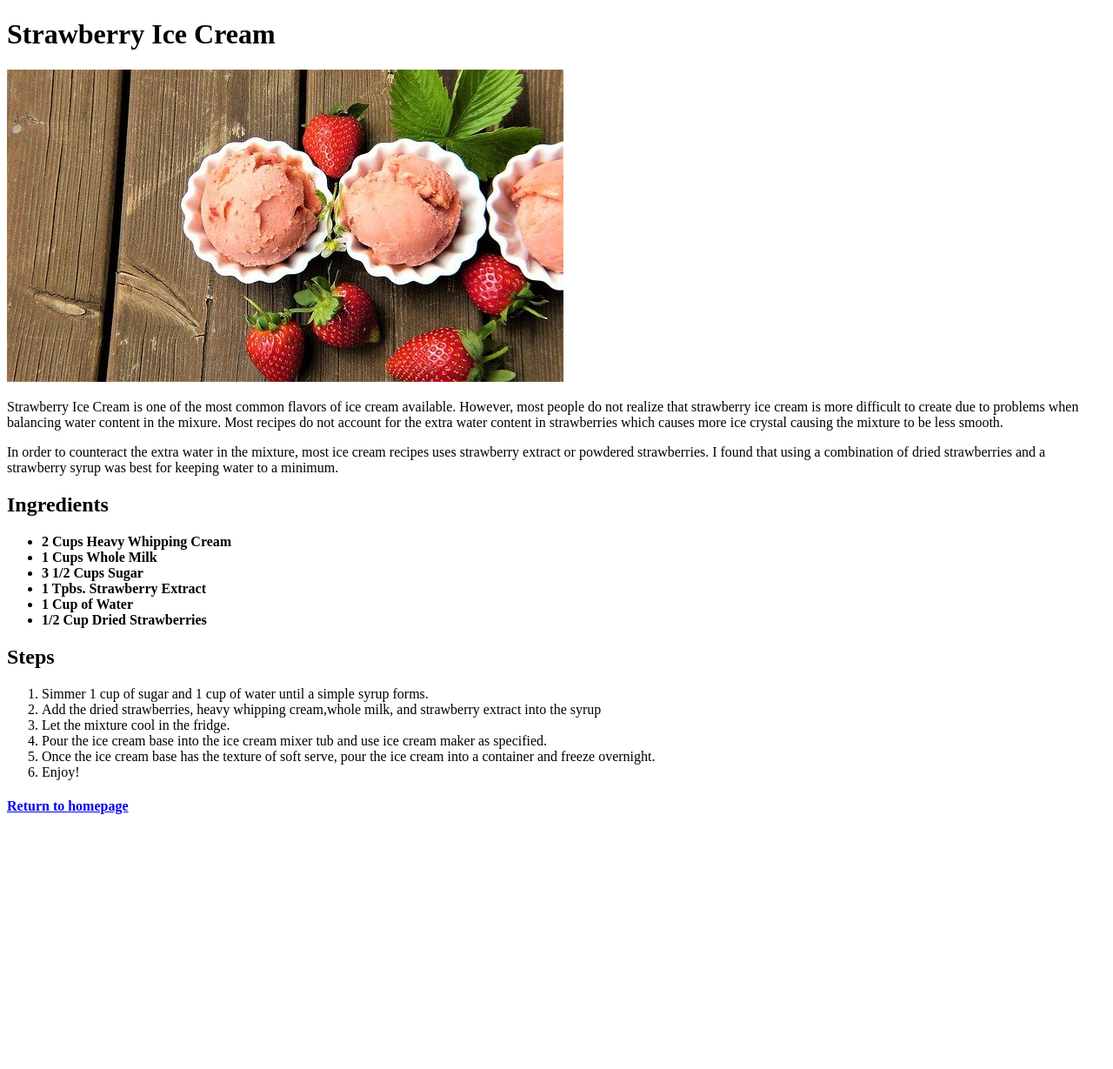
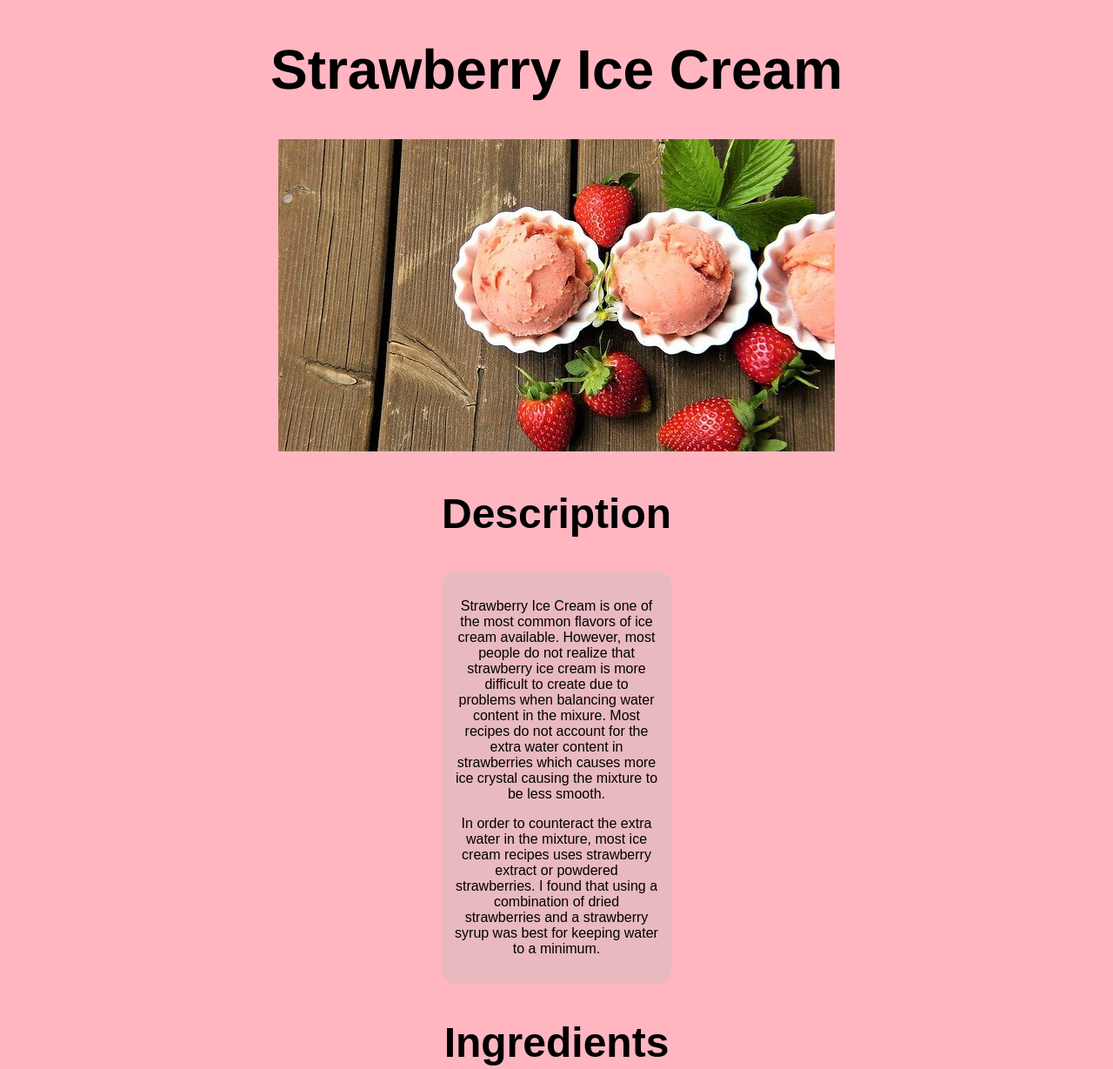
Before and after one commit to gormlessfie/odin-recipes, a plain HTML site: page recipes/strawberryicecream.html in a window 1280 px wide. Shown: the top 1229 px of the page at 87% size. Before the commit the page ends 957 px from the top, so only its background shows below. Drawn offline with Linux system fonts and the light colour scheme.

Commit message:
Centered description paragraph and changed bg color

```diff
--- /dev/null
+++ b/css/styles.css
@@ -0,0 +1,51 @@
+body {
+    background-color: lightcyan;
+    font-family: Arial, Helvetica, sans-serif;
+    text-align: center;
+}
+
+h1 {
+    font-size: 64px;
+    font-family: Helvetica, sans-serif;
+}
+
+h2 {
+    font-size:48px;
+}
+
+.homeimg {
+    height: auto;
+    width: 300px;
+}
+
+.recipe-img {
+    height: auto;
+    width: 640px;
+}
+
+.light-yellow {
+    background-color:lightgoldenrodyellow;
+}
+
+.light-red {
+    background-color: lightpink;
+}
+
+.light-green {
+    background-color:lightgreen;
+}
+
+ /* Aligns the lists on the page to the center */
+ol, ul {
+    display: table;
+    margin: 0 auto;
+    text-align: left;
+}
+
+.description-para {
+    background-color: rgba(189, 189, 189, 0.336);
+    text-align: center;
+    padding: 15px;
+    margin: 30px 500px;
+    border-radius: 15px;
+}
--- a/recipes/strawberryicecream.html
+++ b/recipes/strawberryicecream.html
@@ -3,11 +3,14 @@
     <head>
         <title>Strawberry Ice Cream</title>
         <meta charset="UTF-8">
+        <link rel="stylesheet" href="../css/styles.css">
     </head>
 
-    <body>
-        <h1>Strawberry Ice Cream</h1>
-        <img src="../img/strawberryicream.jpg" alt="Strawberry Ice Cream">
+    <body class="light-red">
+        <h1 class="strawberry">Strawberry Ice Cream</h1>
+        <img class="recipe-img" src="../img/strawberryicream.jpg" alt="Strawberry Ice Cream">
+        <h2>Description</h2>
+        <div class="description-para">
             <p>
                 Strawberry Ice Cream is one of the most common flavors of ice cream available. However, most people do not realize that
                 strawberry ice cream is more difficult to create due to problems when balancing water content in the mixure. Most recipes do
@@ -18,8 +21,10 @@
                 In order to counteract the extra water in the mixture, most ice cream recipes uses strawberry extract or powdered strawberries.
                 I found that using a combination of dried strawberries and a strawberry syrup was best for keeping water to a minimum.
             </p>
+        </div>
+        <h2>Ingredients</h2>
 
-        <h2>Ingredients</h2>
+        <div class="test">
             <ul>
                 <li><strong>2 Cups Heavy Whipping Cream</strong></li>
                 <li><strong>1 Cups Whole Milk</strong></li>
@@ -28,6 +33,7 @@
                 <li><strong>1 Cup of Water</strong></li>
                 <li><strong>1/2 Cup Dried Strawberries</strong></li>
             </ul>
+        </div>
 
         <h2>Steps</h2>
         <ol>
```
Also changed, not shown: index.html (+4 -3 lines), recipes/macncheese.html (+6 -3 lines), recipes/omurice.html (+7 -3 lines). Lines whose indentation alone changed are shown as unchanged.
